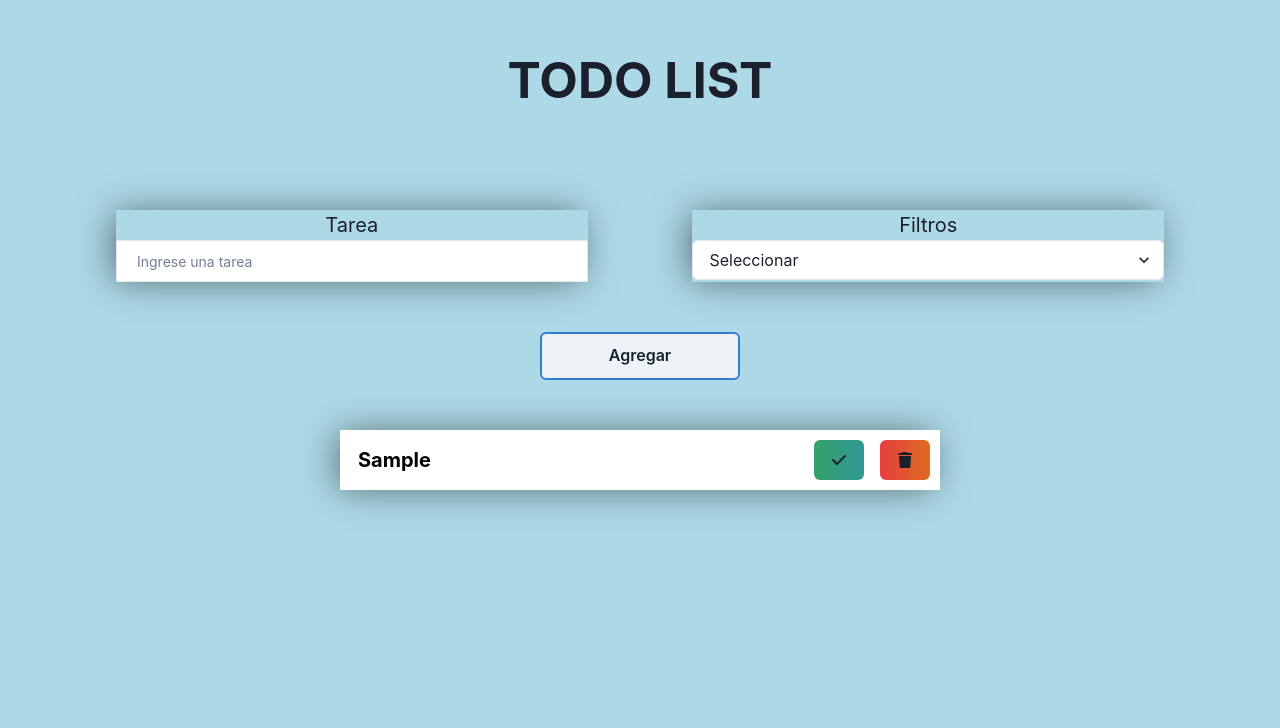
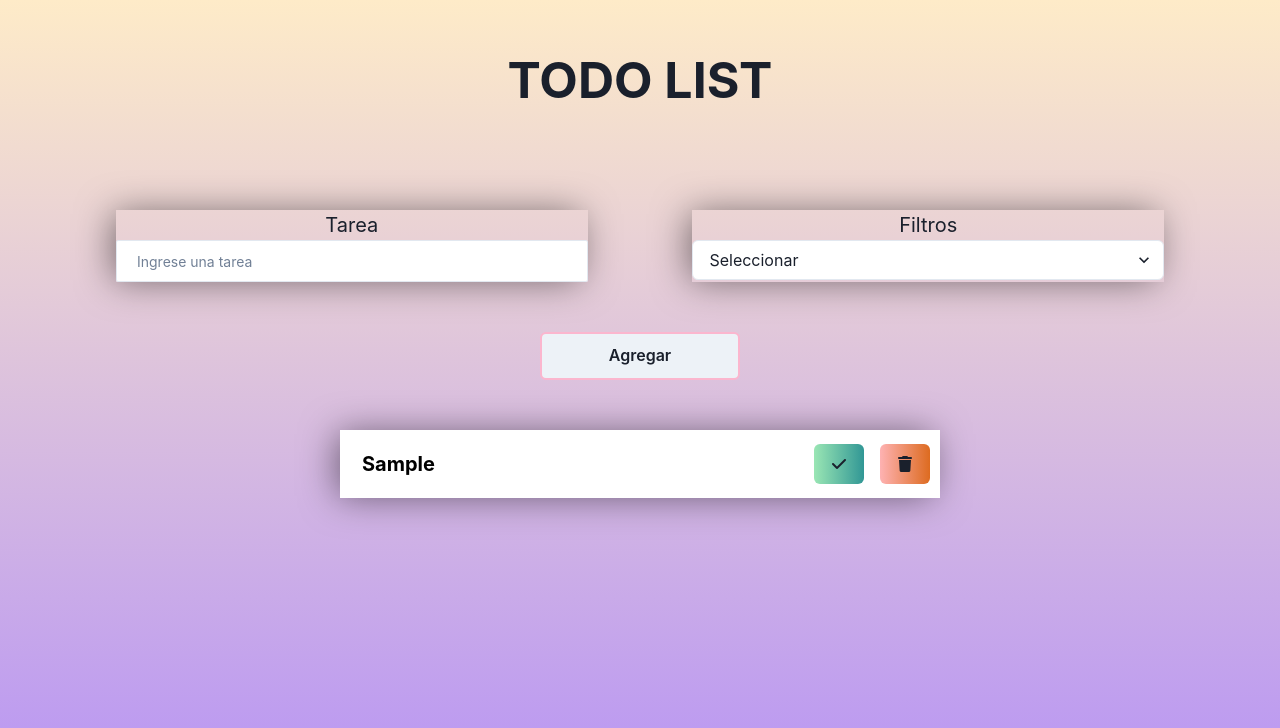
Before and after one commit to carlaweglin/todo-list, a React (Vite) app: page / in a window 1280 px wide. Both pictures are taken after typing "Sample" into the empty fields and a click on the button "Agregar". Shown: the top 728 px of the page. Built offline with nearby package versions, Linux system fonts and the light colour scheme.

Commit message:
se cambian estilos

```diff
--- a/src/App.jsx
+++ b/src/App.jsx
@@ -1,25 +1,35 @@
-import { useState } from 'react'
-import viteLogo from '/vite.svg'
-import './App.css'
+import { useState } from "react";
+import viteLogo from "/vite.svg";
+import "./App.css";
 
-import { Container, Heading } from '@chakra-ui/react'
-import { AgregarTarea } from './components/AgregarTarea'
+import { Container, Heading } from "@chakra-ui/react";
+import { AgregarTarea } from "./components/AgregarTarea";
 
 function App() {
-
-
   return (
     <div className="App">
-      <Container bg='lightBlue'  maxW='100%' minHeight="100vh" pt="100px" py='50px' >
-      <header>
-      <Heading as="h1" fontSize='50px' >TODO LIST</Heading>
-      </header>
-      <section>
-      <AgregarTarea/>
-      </section>
+      <Container
+        bgGradient={[
+          "linear(to-tr, teal.300, yellow.400)",
+          "linear(to-t, blue.200, teal.500)",
+          "linear(to-b, orange.100, purple.300)",
+        ]}
+        maxW="100%"
+        minHeight="100vh"
+        pt="100px"
+        py="50px"
+      >
+        <header>
+          <Heading as="h1" fontSize="50px" >
+            TODO LIST
+          </Heading>
+        </header>
+        <section>
+          <AgregarTarea />
+        </section>
       </Container>
     </div>
-  )
+  );
 }
 
-export default App
+export default App;
--- a/src/components/AgregarTarea.jsx
+++ b/src/components/AgregarTarea.jsx
@@ -89,7 +89,7 @@ export function AgregarTarea() {
         height="48px"
         width="200px"
         border="2px"
-        borderColor="blue.500"
+        borderColor="pink.200"
         onClick={agregarTarea}
       >
         Agregar
--- a/src/components/ListaTareas.jsx
+++ b/src/components/ListaTareas.jsx
@@ -39,20 +39,20 @@ export function ListaTareas({ tareas, setTareas, tareasFiltradas, setTareasFiltr
   const listaItems = (tareasFiltradas.tareas.length === 0 && tareasFiltradas.filtro === false)
 ?
 tareas.map((tarea) => (
-    <Flex backgroundColor='white' key={tarea.id} width="600px" alignItems="center" gap="2" p='10px' boxShadow='-5px 1px 37px -3px rgba(0,0,0,0.52)' my='15px'>
-      <Box p="2">
+    <Flex backgroundColor='white' key={tarea.id} w={[300, 400, 600]} alignItems="center" gap="2" p='10px' boxShadow='-5px 1px 37px -3px rgba(0,0,0,0.52)' my='15px'>
+      <Box p="3">
         <Heading as={tarea.check ? 's' : '' } color='black' size="md">{tarea.descripcion}</Heading>
       </Box>
       <Spacer />
       <ButtonGroup gap="2">
-        <Button bgGradient='linear(to-l, teal.500, green.500)'  height='40px' width='50px' onClick={() => completarTarea(tarea.id)}><i className="fa-solid fa-check"></i></Button>
-        <Button bgGradient='linear(to-l, orange.500, red.500)' height='40px' width='50px' onClick={() => eliminarTarea(tarea.id)}><i className="fa-solid fa-trash"></i></Button>
+        <Button bgGradient='linear(to-l, teal.500, green.200)'  height='40px' width='50px' onClick={() => completarTarea(tarea.id)}><i className="fa-solid fa-check"></i></Button>
+        <Button bgGradient='linear(to-l, orange.500, red.200)' height='40px' width='50px' onClick={() => eliminarTarea(tarea.id)}><i className="fa-solid fa-trash"></i></Button>
       </ButtonGroup>
     </Flex>
   ))
 :
 tareasFiltradas.tareas.map((tarea) => (
-    <Flex backgroundColor='white' key={tarea.id} width="600px" alignItems="center" gap="2" p='10px' boxShadow='-5px 1px 37px -3px rgba(0,0,0,0.52)' my='15px'>
+    <Flex backgroundColor='white' key={tarea.id} w={[300, 400, 600]} alignItems="center" gap="2" p='10px' boxShadow='-5px 1px 37px -3px rgba(0,0,0,0.52)' my='15px'>
       <Box p="2">
         <Heading as={tarea.check ? 's' : '' } color='black' size="md">{tarea.descripcion}</Heading>
       </Box>
```
